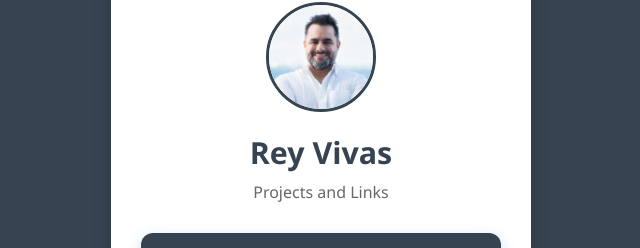
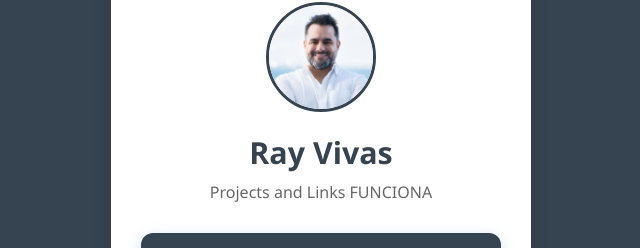
Before and after one commit to dev-segovich/links_ray, a plain HTML site: page index.html in a window 1280 px wide. Shown: the part 58-306 px from the top of the page, without its empty margins (319-959 px from the left). Drawn offline with Linux system fonts and the light colour scheme.

Commit message:
Cambio nombre Ray

```diff
--- a/index.html
+++ b/index.html
@@ -13,8 +13,8 @@
   <body>
     <main class="container">
       <img src="img/perfil.webp" alt="Foto Cliente" class="profile-img" />
-      <h1>Rey Vivas</h1>
-      <p class="subtitle">Projects and Links</p>
+      <h1>Ray Vivas</h1>
+      <p class="subtitle">Projects and Links FUNCIONA</p>
 
       <nav class="links" aria-label="Links de compañías">
         <a
```
